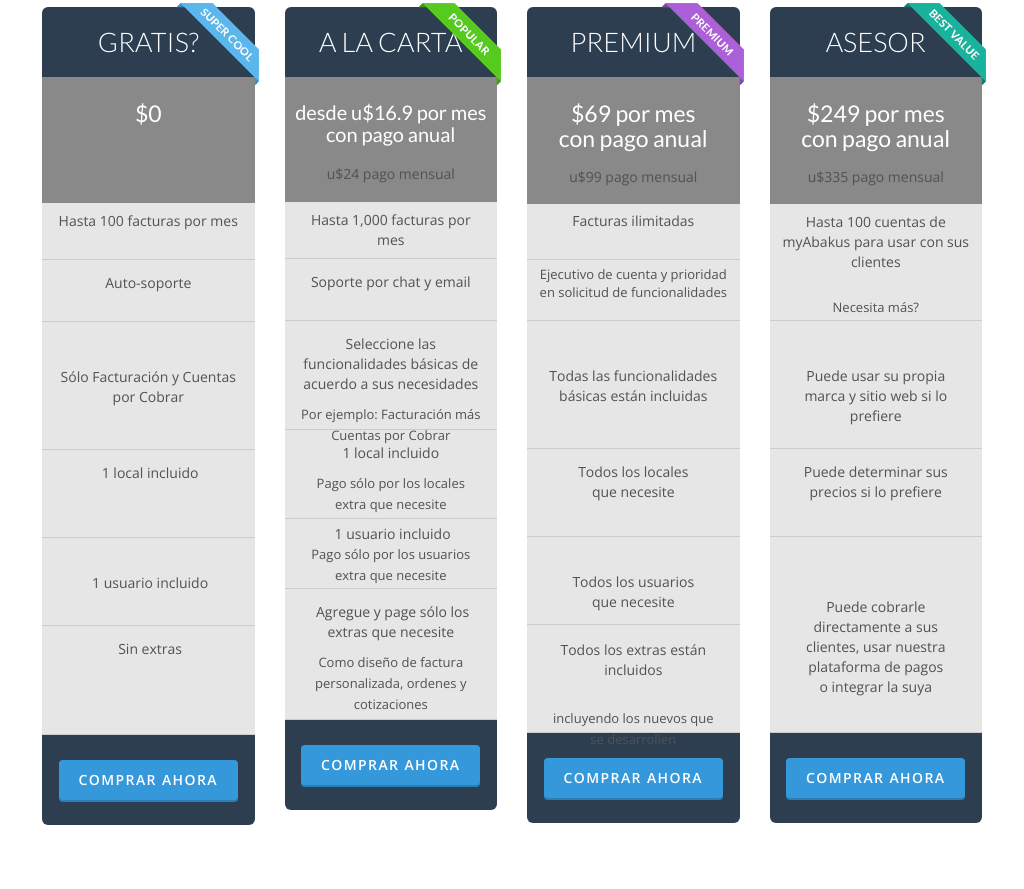
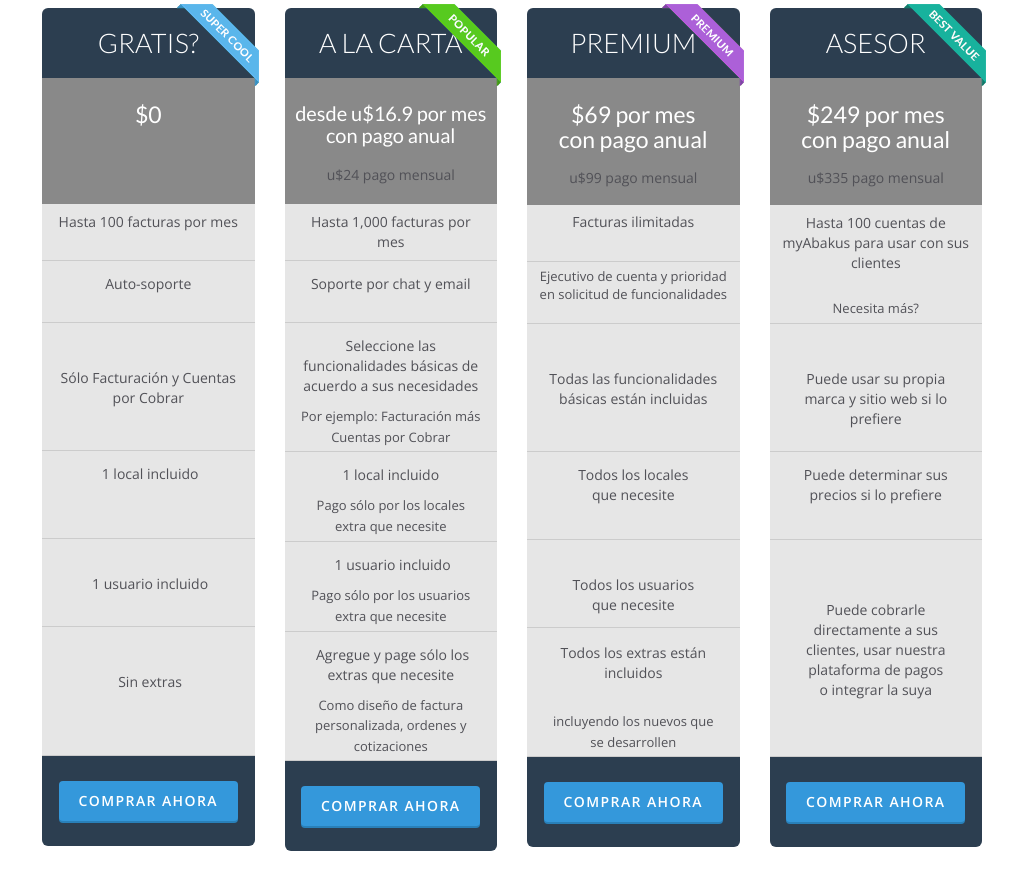
Before and after one commit to fedepena/pricing, a plain HTML site: page index.html in a window 1024 px wide. Shown: the part 1392-2281 px from the top of the page. Drawn offline with nearby package versions, Linux system fonts and the light colour scheme; some packages are replaced by stand-ins of ours.

Commit message:
Alineada filas y columnas
Alineada las filas y columnas de la versión en inglés y español

```diff
--- a/css/blocks.css
+++ b/css/blocks.css
@@ -506,7 +506,7 @@ Version: 1.0
 /*inicio Sección en español*/
 /* inicio gratis fila 3 */
 .facturas2 {
-    height: 38px;
+    height: 37px;
 }
 /* inicio edición fila 3 Sólo Facturación*/
   li.invoicing2, li.core2 {
@@ -514,7 +514,10 @@ Version: 1.0
     padding-top: 40px !important;
 }
 /* fin edición fila 3 Sólo Facturación*/
-
+.sin {
+    height: 103px;
+    padding-top: 40px !important;
+}
 .extras3 {
     height: 103px;
     padding-top: 10px !important;
@@ -551,7 +554,7 @@ Version: 1.0
 @media  (min-width : 992px) and (max-width : 1200px) {
 /*inicio sección en */
 .pastel-red {
-        height: 125px;
+        height: 126px;
     }
 
 .pastel-red p {
@@ -568,7 +571,7 @@ Version: 1.0
 
 /* inicio edición fila Unlimited invoices*/
   li.unlimited {
-    height: 56px;
+    height: 57px;
     padding-top: 7px !important;
 }
 /* fin edición fila Unlimited invoices*/
@@ -588,7 +591,7 @@ Version: 1.0
 
 /* inicio edición fila dedicated */
   li.dedicated {
-    height: 56px !important;
+    height: 57px !important;
     padding: 0px 10px 0px 10px !important;
     font-size: 13px;
 }
@@ -610,7 +613,7 @@ Version: 1.0
 
 /* inicio edición fila  Need more? */
   li.more {
-    height: 117px !important;
+    height: 119px !important;
     padding: 8px 9px 10px 9px !important;
 }
 /* fin edición fila  Need more? */
@@ -654,6 +657,18 @@ li.user {
     .facturas2 {
     height: 57px;
 }
+    .sin {
+        height: 124px;
+    }
+    .agregue {
+        height: 124px;
+    }
+    .extras3 {
+        height: 124px;
+    }
+    .collect2 {
+        height: 212px;
+    }
 
 /******** Fin sección es ***********/
 }
@@ -677,6 +692,15 @@ li.user {
     }
     li.addand {
         height: 64px;
+    }
+    .invoicing2 {
+        height: 83px !important;
+    }
+    .user1 {
+        height: 63px;
+    }
+    .sin {
+        height: 83px;
     }
 }
 
--- a/index.html
+++ b/index.html
@@ -170,7 +170,7 @@
                             <li class="invoicing2">Sólo Facturación y Cuentas por Cobrar</li>
                             <li class="location">&nbsp;1 local incluido</li>
                             <li class="user1">&nbsp;1 usuario incluido</li>
-                            <li class="extras">&nbsp;Sin extras</li>
+                            <li class="sin">&nbsp;Sin extras</li>
                         </ul>
                         <div class="price-footer">
                             <a href="#" class="btn btn-info">Comprar ahora</a>
@@ -189,17 +189,17 @@
                         <ul class="features">
                             <li class="facturas">Hasta 1,000 facturas por mes</li>
                             <li class="email">Soporte por chat y email</li>
-                            <li class="select">Seleccione las funcionalidades básicas de acuerdo a sus necesidades
+                            <li>Seleccione las funcionalidades básicas de acuerdo a sus necesidades
 
                             <p>Por ejemplo: Facturación más Cuentas por Cobrar</p>
                             </li>
                             <li class="locations">1 local incluido
                             <p>Pago sólo por los locales extra que necesite</p>
                             </li>
-                            <li class="pay">&nbsp;1 usuario incluido
+                            <li class="pay2">&nbsp;1 usuario incluido
                             <p>Pago sólo por los usuarios extra que necesite</p>
                             </li>
-                            <li>&nbsp;Agregue y page sólo los extras que necesite
+                            <li class="agregue">&nbsp;Agregue y page sólo los extras que necesite
                             <p>Como diseño de factura personalizada, ordenes y cotizaciones</p>
                             </li>
                         </ul>
```
